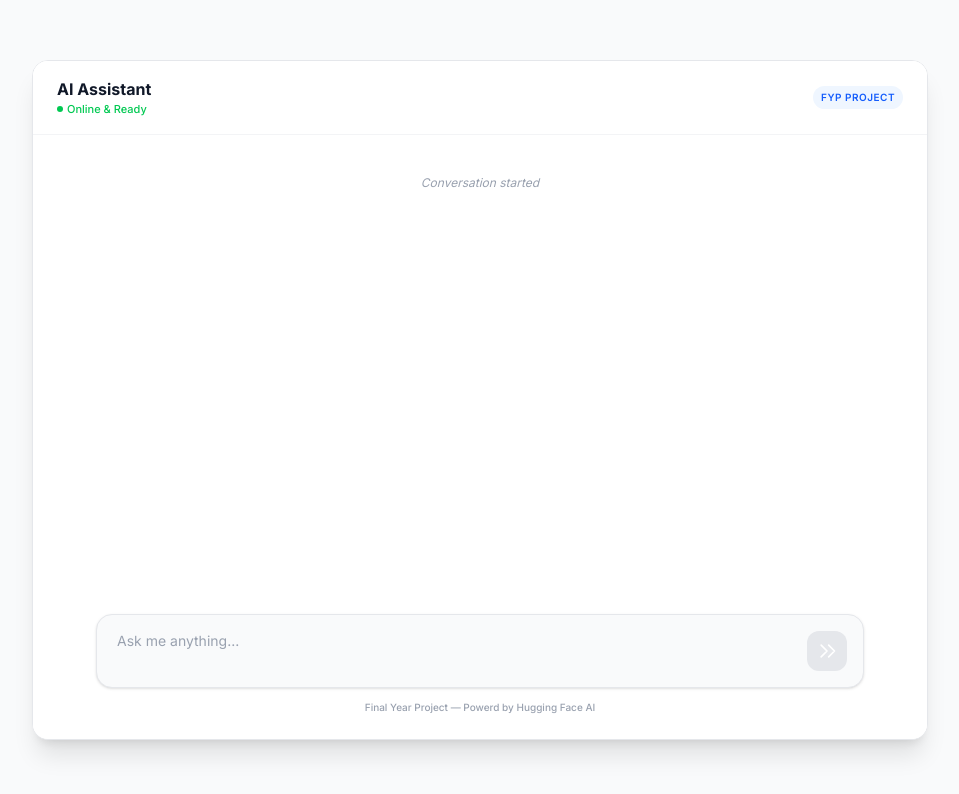
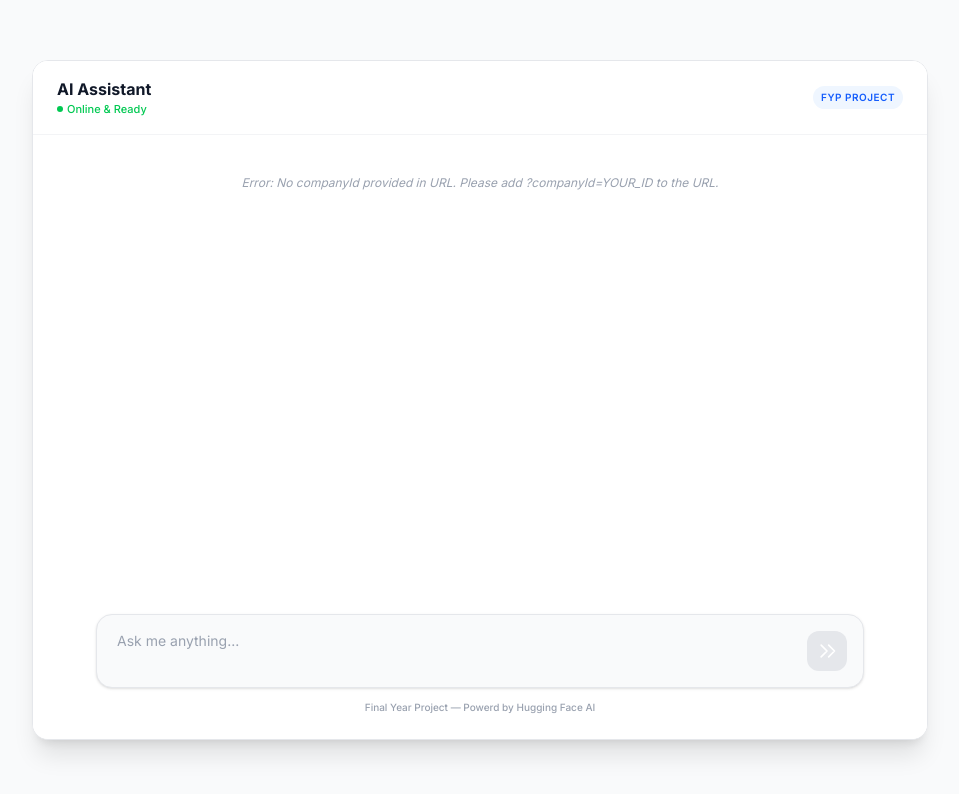
Before and after one commit to shaharyaruddin/Final-Year-Project-frontend, a Next.js app: page / in a window 1280 px wide. Shown: the top 794 px of the page, without its empty margins (160-1119 px from the left). Built offline with nearby package versions, Linux system fonts and the light colour scheme; no server answers.

Commit message:
feat API integeration

```diff
--- a/src/app/page.tsx
+++ b/src/app/page.tsx
@@ -1,12 +1,13 @@
-// src/app/page.tsx
 import ChatArea from "@/components/ChatArea/ChatArea";
-import React from "react";
+import React, { Suspense } from "react";
 
 export default function SimpleChatPage() {
   return (
     <div className="min-h-screen bg-gray-50 flex items-center justify-center p-4">
       <div className="w-full max-w-4xl h-[85vh] bg-white rounded-2xl shadow-xl overflow-hidden border border-gray-200 flex flex-col">
-        <ChatArea />
+        <Suspense fallback={<div className="flex-1 flex items-center justify-center">Loading Chat...</div>}>
+          <ChatArea />
+        </Suspense>
       </div>
     </div>
   );
--- a/src/components/ChatArea/ChatArea.tsx
+++ b/src/components/ChatArea/ChatArea.tsx
@@ -1,9 +1,9 @@
-// src/components/ChatArea/ChatArea.tsx
 "use client";
 
 import React, { useState } from "react";
 import ChatHeader from "../ChatHeader/ChatHeader";
 import MessageBubble from "../MessageBubble/MessageBubble";
+import { useSearchParams } from "next/navigation";
 import { apiService } from "@/services/api.service";
 
 type Message = {
@@ -30,17 +30,27 @@ const IconSend = () => (
 );
 
 export default function ChatArea() {
+  const searchParams = useSearchParams();
+  const companyId = searchParams.get("companyId") || "";
+
   const [messages, setMessages] = useState<Message[]>([
-    { id: "1", role: "system", text: "Conversation started" },
+    { id: "1", role: "system", text: companyId ? "Conversation started" : "Error: No companyId provided in URL. Please add ?companyId=YOUR_ID to the URL." },
   ]);
   const [inputText, setInputText] = useState("");
   const [isLoading, setIsLoading] = useState(false);
 
-  // Example company ID as mentioned by user
-  const companyId = "cafe_1";
-
   const handleSend = async () => {
     if (!inputText.trim() || isLoading) return;
+
+    if (!companyId) {
+      const errorMessage: Message = {
+        id: Date.now().toString(),
+        role: "system",
+        text: "Error: companyId is missing. Please add ?companyId=YOUR_ID to the URL.",
+      };
+      setMessages((prev) => [...prev, errorMessage]);
+      return;
+    }
 
     const userMessage: Message = {
       id: Date.now().toString(),
@@ -62,12 +72,12 @@ export default function ChatArea() {
       };
 
       setMessages((prev) => [...prev, assistantMessage]);
-    } catch (error) {
+    } catch (error: any) {
       console.error("Chat Error:", error);
       const errorMessage: Message = {
         id: (Date.now() + 1).toString(),
         role: "system",
-        text: "Error: Could not connect to the AI assistant.",
+        text: `Error: ${error.message || "Could not connect to the AI assistant."}`,
       };
       setMessages((prev) => [...prev, errorMessage]);
     } finally {
```
